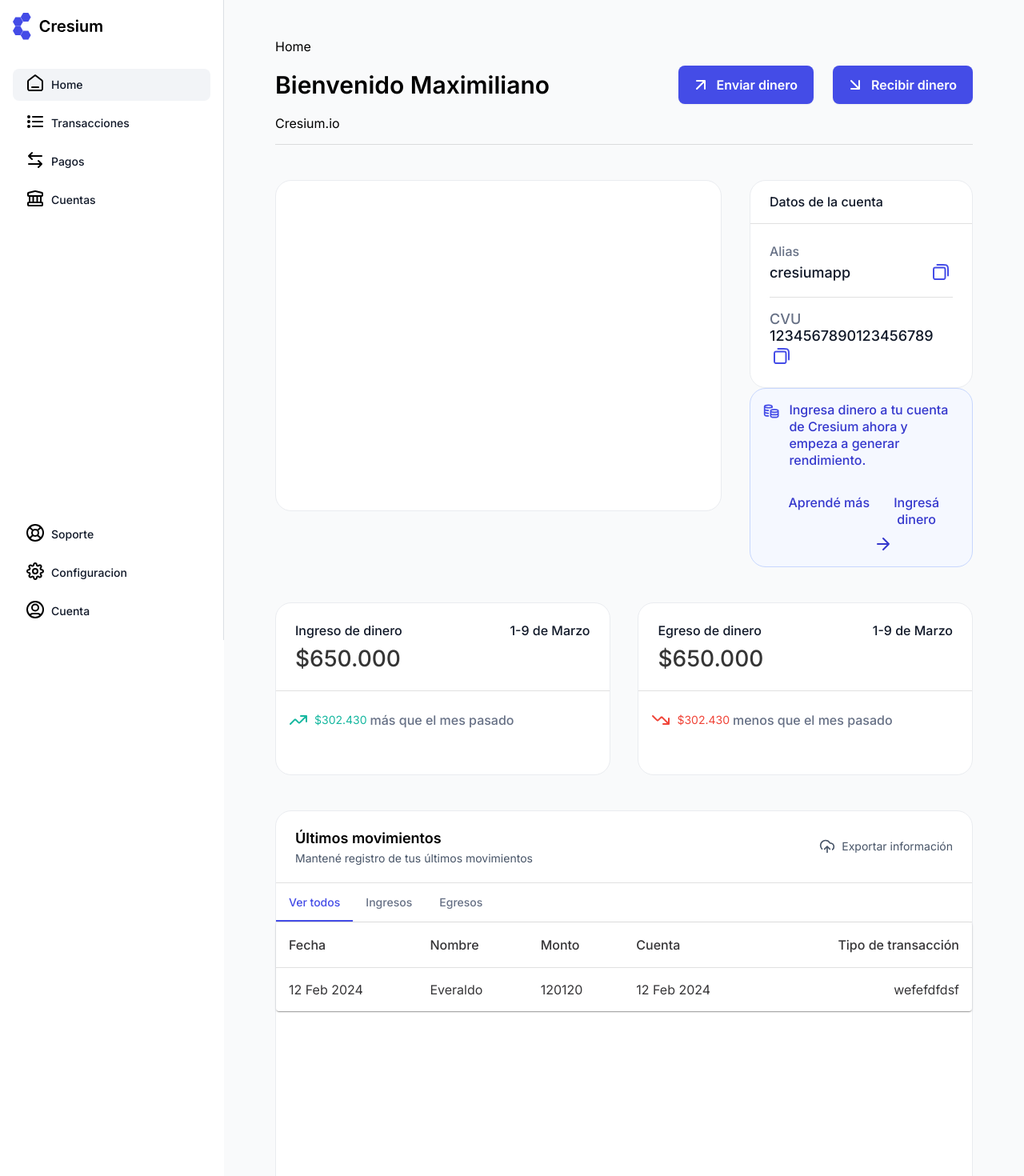
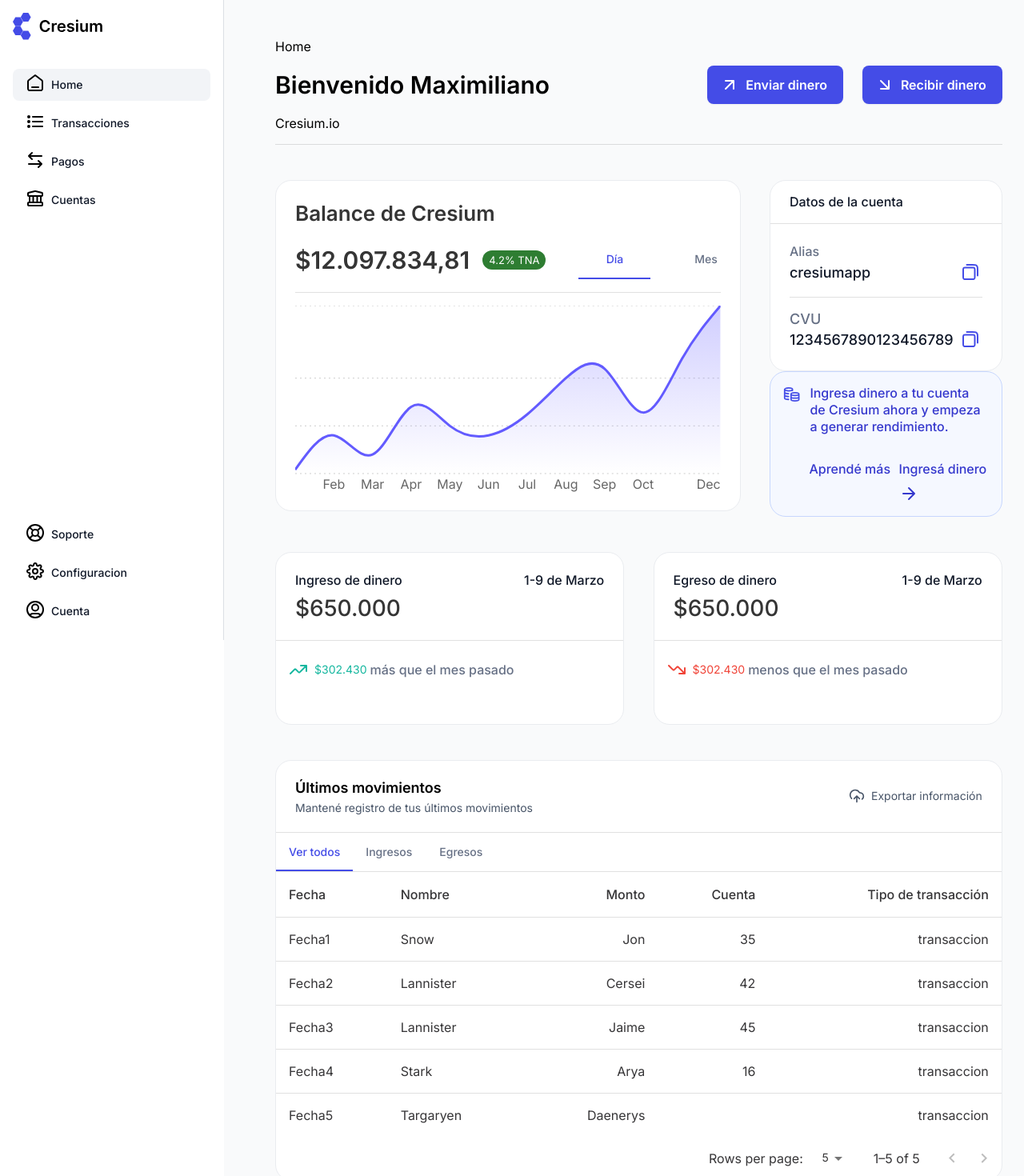
Before and after one commit to EveraldoGCH/cresium-front, a Next.js app: page /dashboard in a window 1280 px wide. Shown: the top 1470 px of the page at 80% size. Built offline with nearby package versions, Linux system fonts and the light colour scheme.

Commit message:
chart de dashboard

```diff
--- a/package.json
+++ b/package.json
@@ -16,10 +16,12 @@
     "@fontsource/inter": "^5.0.17",
     "@mui/lab": "^5.0.0-alpha.170",
     "@mui/material": "^5.15.15",
+    "@mui/x-data-grid": "^7.3.1",
     "@phosphor-icons/react": "^2.1.4",
     "next": "14.2.1",
     "react": "^18",
     "react-dom": "^18",
+    "rechart": "^0.0.1",
     "recharts": "^2.12.5",
     "styled-components": "^6.1.8",
     "stylis-plugin-rtl": "^2.1.1"
--- /dev/null
+++ b/src/app/dashboard/components/Chart/Chart.tsx
@@ -0,0 +1,78 @@
+"use client";
+import { Area, AreaChart, CartesianGrid, ResponsiveContainer, Tooltip, XAxis, YAxis } from 'recharts';
+import { stylesVars } from "@/utils/stylesVars";
+
+
+export function Chart(): React.JSX.Element {
+    const chartHeight = 240;
+
+    const data = [
+        { name: 'Jan', value: 2 },
+        { name: 'Feb', value: 20 },
+        { name: 'Mar', value: 10 },
+        { name: 'Apr', value: 35 },
+        { name: 'May', value: 25 },
+        { name: 'Jun', value: 20 },
+        { name: 'Jul', value: 31 },
+        { name: 'Aug', value: 50 },
+        { name: 'Sep', value: 55 },
+        { name: 'Oct', value: 32 },
+        { name: 'Nov', value: 60 },
+        { name: 'Dec', value: 88 }
+    ] satisfies { name: string; value: number }[];
+
+    interface DotProps {
+        hover?: boolean;
+        active?: string;
+        cx?: number;
+        cy?: number;
+        payload?: { name: string };
+        stroke?: string;
+    }
+
+    function Dot({ active, cx, cy, payload, stroke }: DotProps): React.JSX.Element | null {
+        if (active && payload?.name === active) {
+            return <circle cx={cx} cy={cy} fill={stroke} r={6} />;
+        }
+
+        return null;
+    }
+    interface TooltipContentProps {
+        active?: boolean;
+        payload?: { name: string; dataKey: string; value: number; stroke: string }[];
+        label?: string;
+    }
+    function TooltipContent({ active, payload }: TooltipContentProps): React.JSX.Element | any {
+        if (!active) {
+            return null;
+        }
+    }
+
+    return (
+        <ResponsiveContainer height={chartHeight} width="100%">
+            <AreaChart data={data} margin={{ top: 0, right: 0, bottom: 0, left: 0 }}>
+                <defs>
+                    <linearGradient id="area-performance" x1="0" x2="0" y1="0" y2="1">
+                        <stop offset="0" stopColor={stylesVars.primaryMain} stopOpacity={0.3} />
+                        <stop offset="100%" stopColor={stylesVars.primaryMain} stopOpacity={0} />
+                    </linearGradient>
+                </defs>
+                <CartesianGrid strokeDasharray="2 4" vertical={false} />
+                <XAxis axisLine={false} dataKey="name" tickLine={false} type="category" />
+                <YAxis axisLine={false} domain={[0, 30]} tickLine={false} type="number" hide={true} />
+                <Area
+                    animationDuration={300}
+                    dataKey="value"
+                    dot={<Dot />}
+                    fill="url(#area-performance)"
+                    fillOpacity={1}
+                    name="Balance"
+                    stroke={stylesVars.primaryMain}
+                    strokeWidth={3}
+                    type="natural"
+                />
+                <Tooltip animationDuration={50} content={<TooltipContent />} cursor={false} />
+            </AreaChart>
+        </ResponsiveContainer>
+    );
+}
--- /dev/null
+++ b/src/app/dashboard/components/ChartDashboard/ChartDashbaord.tsx
@@ -0,0 +1,55 @@
+"use client";
+import { Card } from "@/components/core/Card/Card";
+import { CardContent, Chip, Divider, Grid, Typography } from "@mui/material";
+import { TabStyled, TabsStyled } from "./ChartDashboardStyle";
+import { useState } from "react";
+import { Chart } from "../Chart/Chart";
+
+
+export function ChartDashboard(): React.JSX.Element {
+    const [tab, setTab] = useState(0)
+
+    const tabs = [
+        { label: 'Día', value: 0 },
+        { label: 'Mes', value: 1 },
+        { label: 'Año', value: 2 }
+    ];
+
+    const handleChange = (event: React.SyntheticEvent, newValue: number) => {
+        setTab(newValue);
+    };
+
+        return (
+            <Card height={"414px"}>
+                <Typography variant="h5" fontWeight={600} style={{ padding: "24px 24px 0 24px" }}>
+                    Balance de Cresium
+                </Typography>
+                <CardContent style={{ padding: "16px 24px" }}>
+                    <Grid container xs={12}>
+                        <Grid item container xs={8} alignItems={"center"}>
+                            <Typography variant="h2" fontWeight={600}>$12.097.834,81</Typography>
+                            <Chip color="success" label={"4.2% TNA"} size="small" sx={{ mx: 2 }} />
+                        </Grid>
+                        <Grid item xs={4} container alignItems={"center"} justifyContent={"flex-end"}>
+                            <TabsStyled value={tab} onChange={handleChange} variant="scrollable">
+                                {tabs.map((tab) => (
+                                    <TabStyled
+                                        iconPosition="end"
+                                        key={tab.value}
+                                        label={tab.label}
+                                        sx={{ minHeight: 'auto' }}
+                                        tabIndex={0}
+                                        value={tab.value}
+                                    />
+                                ))}
+                            </TabsStyled>
+                        </Grid>
+                    </Grid>
+                    <Divider style={{ margin: "16px 0" }} />
+                    <Grid container xs={12}>
+                        <Chart/>
+                    </Grid>
+                </CardContent>
+            </Card>
+        );
+    }
--- /dev/null
+++ b/src/app/dashboard/components/ChartDashboard/ChartDashboardStyle.ts
@@ -0,0 +1,19 @@
+import { Tab, Tabs } from "@mui/material";
+import styled from "styled-components";
+// import { stylesVars } from "@/utils/stylesVars";
+
+export const TabStyled = styled(Tab)`
+  padding:0;
+  min-width:40px;
+
+`;
+
+export const TabsStyled = styled(Tabs)`
+min-height:30px;
+  & .MuiTabs-indicator{
+    bottom: 0px;
+  }
+  & .MuiTabs-flexContainer{
+    gap:24px;
+  }
+`;
--- a/src/app/dashboard/components/ContenedorTabla/ContenedorTabla.tsx
+++ b/src/app/dashboard/components/ContenedorTabla/ContenedorTabla.tsx
@@ -4,7 +4,8 @@ import { stylesVars } from "@/utils/stylesVars";
 import { Box, Divider, Grid, IconButton, Tab, Tabs, Typography } from "@mui/material";
 import { UploadCloud02 } from "../../../../../public/assets/iconsComponents/iconsComponents";
 import { useState } from "react";
-import Tabla, { Columns, Row } from "../../../../components/core/Tabla/Tabla";
+import Tabla from "../../../../components/core/Tabla/Tabla";
+import { Column } from "@/components/core/Tabla/TablaProps";
 
 interface TabPanelProps {
   children?: React.ReactNode;
@@ -12,12 +13,8 @@ interface TabPanelProps {
   value: number;
 }
 
-export function ContenedorTabla(): React.JSX.Element {
-  const [value, setValue] = useState(0)
-
 function CustomTabPanel(props: TabPanelProps) {
   const { children, value, index, ...other } = props;
-
   return (
     <div
       role="tabpanel"
@@ -35,10 +32,6 @@ export function ContenedorTabla(): React.JSX.Element {
   );
 }
 
-  const handleChange = (event: React.SyntheticEvent, newValue: number) => {
-    setValue(newValue);
-  };
-
 function a11yProps(index: number) {
   return {
     id: `simple-tab-${index}`,
@@ -47,26 +40,31 @@ export function ContenedorTabla(): React.JSX.Element {
   };
 }
 
-  let columns:Columns[]=[
-    {label:"Fecha"},
-    {label:"Nombre", align:"left"},
-    {label:"Monto"},
-    {label:"Cuenta"},
-    {label:"Tipo de transacción", align:"right"},
+export function ContenedorTabla(): React.JSX.Element {
+  const [value, setValue] = useState(0)
+
+  const handleChange = (event: React.SyntheticEvent, newValue: number) => {
+    setValue(newValue);
+  };
+
+  const columns: Column[] = [
+    { label: "Fecha" },
+    { label: "Nombre", align: "left" },
+    { label: "Monto", align:"right" },
+    { label: "Cuenta", align:"right" },
+    { label: "Tipo de transacción", align: "right" },
   ]
 
-  let rows:Row[]=[
-    {accesor:"Fecha", value:"12 Feb 2024"},
-    {accesor:"Nombre", value:"Everaldo"},
-    {accesor:"Monto", value:"120120"},
-    {accesor:"Fecha", value:"12 Feb 2024"},
-    {accesor:"Tipo de transacción", value:"wefefdfdsf", align:"right"},
-
-
-  ]
+  const rows = [
+    { name: "Fecha1", date: 'Snow', amount: 'Jon', account: 35, transaccion:"transaccion" },
+    { name: "Fecha2", date: 'Lannister', amount: 'Cersei', account: 42, transaccion:"transaccion" },
+    { name: "Fecha3", date: 'Lannister', amount: 'Jaime', account: 45, transaccion:"transaccion" },
+    { name: "Fecha4", date: 'Stark', amount: 'Arya', account: 16, transaccion:"transaccion" },
+    { name: "Fecha5", date: 'Targaryen', amount: 'Daenerys', account: null, transaccion:"transaccion" },
+  ];
 
   return (
-    <Card height="600px">
+    <Card>
       <Grid container item xs={12} style={{ padding: "20px 24px 20px 24px" }}>{/*Contenedor Header*/}
         <Grid item container xs={9}>{/*Header 1er bloque*/}
           <Grid item xs={12}>
@@ -89,7 +87,7 @@ export function ContenedorTabla(): React.JSX.Element {
             xs={12}
           >
             <IconButton>
-              <UploadCloud02 color={stylesVars.grey600} style={{height:"20px", width:"20px"}} />
+              <UploadCloud02 color={stylesVars.grey600} style={{ height: "20px", width: "20px" }} />
             </IconButton>
             <Typography variant="body1" color={stylesVars.grey600}>
               Exportar información
@@ -103,9 +101,9 @@ export function ContenedorTabla(): React.JSX.Element {
           <Box sx={{ width: '100%' }}>
             <Box sx={{ borderBottom: 1, borderColor: 'divider' }}>
               <Tabs value={value} onChange={handleChange} aria-label="basic tabs example">
-                <Tab label="Ver todos" style={{textTransform:"none"}} {...a11yProps(0)} />
-                <Tab label="Ingresos" style={{textTransform:"none"}} {...a11yProps(1)} />
-                <Tab label="Egresos" style={{textTransform:"none"}} {...a11yProps(2)} />
+                <Tab label="Ver todos" {...a11yProps(0)} />
+                <Tab label="Ingresos" {...a11yProps(1)} />
+                <Tab label="Egresos" {...a11yProps(2)} />
               </Tabs>
             </Box>
             <CustomTabPanel value={value} index={0}>
--- a/src/app/dashboard/page.tsx
+++ b/src/app/dashboard/page.tsx
@@ -14,6 +14,7 @@ import { CardDinero } from "./components/CardDinero/CardDinero";
 import { CardDatosCuenta } from "./components/CardDatosCuenta/CardDatosCuenta";
 import { CardInfo } from "./components/CardInfo/CardInfo";
 import { ContenedorTabla } from "./components/ContenedorTabla/ContenedorTabla";
+import { ChartDashboard } from "./components/ChartDashboard/ChartDashbaord";
 
 
 export default function DashBoard() {
@@ -53,7 +54,7 @@ export default function DashBoard() {
       >
         {/*Contenedor Cards y chart*/}
         <Grid item xs={8}>
-          <Card height={"414px"} />
+          <ChartDashboard/>
         </Grid>
         <Grid
           container
--- a/src/components/core/Tabla/Tabla.tsx
+++ b/src/components/core/Tabla/Tabla.tsx
@@ -6,57 +6,66 @@ import TableContainer from '@mui/material/TableContainer';
 import TableHead from '@mui/material/TableHead';
 import TableRow, { TableRowProps } from '@mui/material/TableRow';
 import Paper from '@mui/material/Paper';
+import { TablePagination } from '@mui/material';
+import { useState } from 'react';
+import { Column, Row, TablaProps } from './TablaProps';
 
-function createData(
-  date: string,
-  name: number,
-  amount: number,
-  account: number,
-  transaccion: number,
-) {
-  return { date, name, amount, account, transaccion };
-}
-
-const rows = [
-  createData('14 Feb 2024', 159, 6.0, 24, 4.0),
-
-];
-
-export interface Columns extends TableCellProps {
-  label: string;
-}
-
-export interface Row extends TableRowProps {
-  accesor: string;
-  value: string | number | undefined;
-  align?: "center" | "inherit" | "right" | "left" | "justify" | undefined;
-}
-
-interface TablaProps {
-  columns: Columns[];
-  rows: Row[];
-}
 
 export default function Tabla({ columns, rows }: TablaProps) {
+  const [rowsPerPage, setRowsPerPage] = useState(5);
+  const [page, setPage] = useState(0);
+
+
+  const handleChangePage = (event: unknown, newPage: number) => {
+    setPage(newPage);
+  };
+
+  const handleChangeRowsPerPage = (event: React.ChangeEvent<HTMLInputElement>) => {
+    setRowsPerPage(parseInt(event.target.value, 10));
+    setPage(0);
+  };
+  if(rows.length===0){
+    return(
+      <>NO HAY NA</>
+    )
+  }
+
   return (
-    <TableContainer component={Paper}>
+    <>
       <Table sx={{ minWidth: 650 }} aria-label="simple table">
         <TableHead>
           <TableRow>
-            {columns.map((elm) => {
+            {columns.map((elm:Column) => {
               return <TableCell align={elm.align ?? "inherit"}>{elm.label}</TableCell>
             })}
           </TableRow>
         </TableHead>
         <TableBody>
-          <TableRow
-            sx={{ '&:last-child td, &:last-child th': { border: 0 } }}>
-            {rows.map((row: Row) => (
-              <TableCell align={row.align ?? "inherit"}>{row.value}</TableCell>
-            ))}
-          </TableRow>
+          {rows.map((row:Row) => (
+            <TableRow
+              key={row.name}
+              sx={{ '&:last-child td, &:last-child th': { border: 0 } }}
+            >
+              <TableCell component="th" scope="row">
+                {row.name}
+              </TableCell>
+              <TableCell align="inherit">{row.date}</TableCell>
+              <TableCell align="right">{row.amount}</TableCell>
+              <TableCell align="right">{row.account}</TableCell>
+              <TableCell align="right">{row.transaccion}</TableCell>
+            </TableRow>
+          ))}
         </TableBody>
       </Table>
-    </TableContainer>
+      <TablePagination
+          rowsPerPageOptions={[5, 10, 25]}
+          component="div"
+          count={rows.length}
+          rowsPerPage={rowsPerPage}
+          page={page}
+          onPageChange={handleChangePage}
+          onRowsPerPageChange={handleChangeRowsPerPage}
+        />
+        </>
   );
 }
--- /dev/null
+++ b/src/components/core/Tabla/TablaProps.ts
@@ -0,0 +1,14 @@
+import { TableCellProps } from "@mui/material";
+
+export interface Column extends TableCellProps {
+    label: string;
+  }
+
+  export interface Row {
+  [key: string]: string | number | null;
+  }
+
+ export interface TablaProps {
+    columns: Column[];
+    rows: Row[];
+  }
--- a/src/components/core/Tabla/TablaType.ts
+++ /dev/null
@@ -1,3 +0,0 @@
-export interface TablaProps{
-
-}
--- a/src/components/layout/VerticalMenu/styles.ts
+++ b/src/components/layout/VerticalMenu/styles.ts
@@ -47,5 +47,6 @@ export const ChildrenCont = styled.main`
   padding: 32px 64px 48px 64px;
   width: 100vw;
   min-height: 100%;
+  min-width:81vw;
   background-color: ${stylesVars.backgroundColor};
 `;
--- a/src/utils/theme/theme.ts
+++ b/src/utils/theme/theme.ts
@@ -93,7 +93,8 @@ const customThemeOptions: ThemeOptions = createTheme({
                     color: stylesVars.grey500,
                     fontSize: defaultTheme.typography.pxToRem(14),
                     fontWeight: 500,
-                    lineHeight: defaultTheme.typography.pxToRem(22)
+                    lineHeight: defaultTheme.typography.pxToRem(22),
+                    textTransform:"none"
                 },
                 selected: {
                     color: "white"
@@ -113,7 +114,7 @@ const customThemeOptions: ThemeOptions = createTheme({
             color: '#353535',
         },
         h2: {
-            fontSize: defaultTheme.typography.pxToRem(36),
+            fontSize: defaultTheme.typography.pxToRem(30),
             fontWeight: 500,
             color: '#353535',
         },
```
Also changed, not shown: 1 other file (tests, documents, lock files or other folders). Lines whose indentation alone changed are shown as unchanged.
